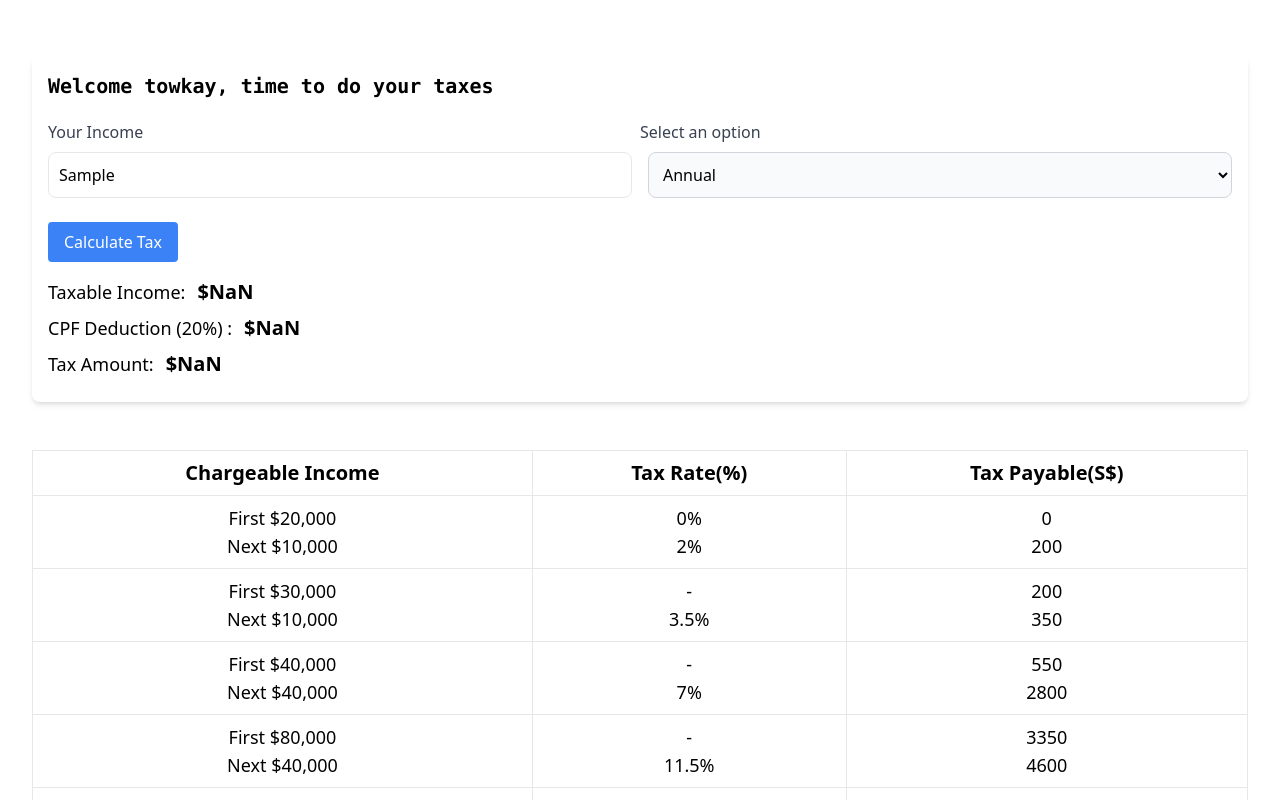
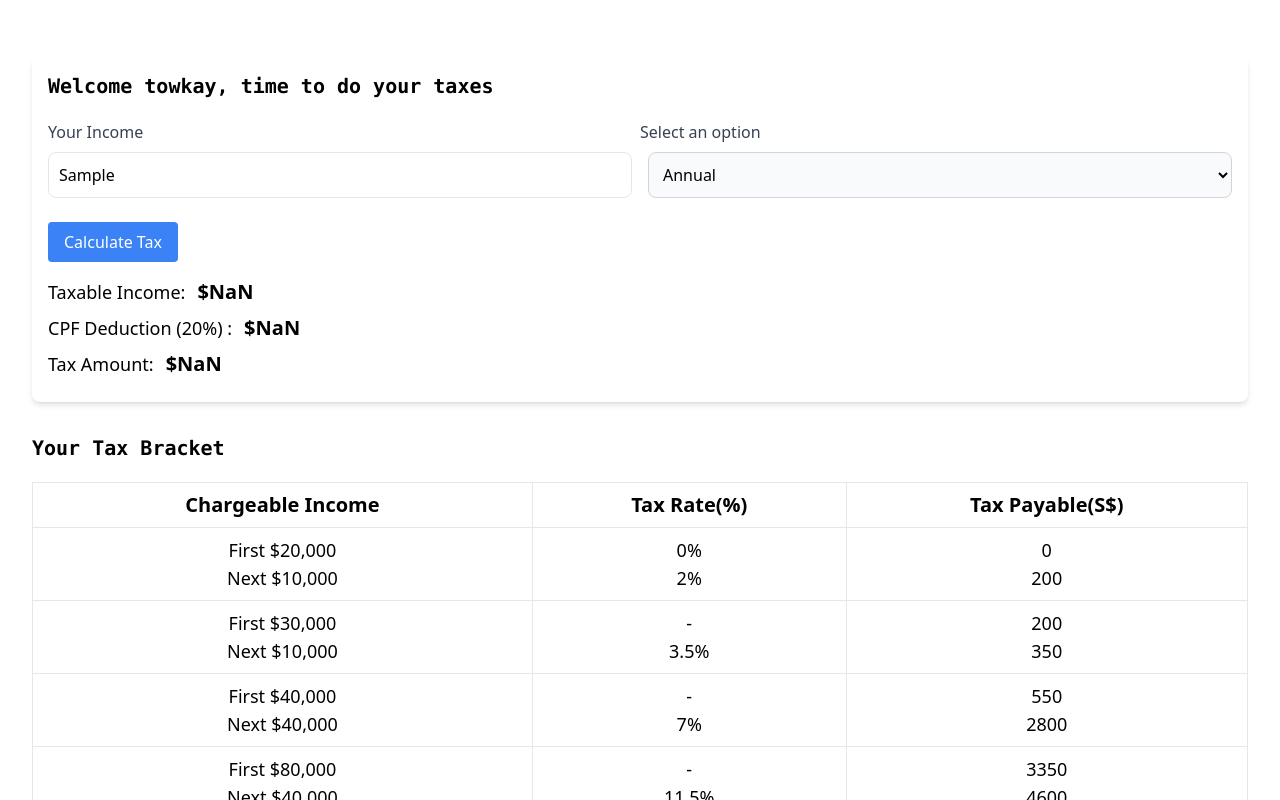
Before and after one commit to Sh3lby007/towkay-tax, a Vue app: page / in a window 1280 px wide. Both pictures are taken after typing "Sample" into the empty fields and a click on the button "Calculate Tax". Shown: the top 800 px of the page. Built offline with nearby package versions, Linux system fonts and the light colour scheme.

Commit message:
Update Home page styling.

```diff
--- a/src/pages/HomeView.vue
+++ b/src/pages/HomeView.vue
@@ -16,9 +16,13 @@ function onCalculate(newIncome: number) {
 
 <template>
     <main>
-        <Income @tax-calculated="onCalculate" />
-        <br />
-        <br />
+        <Income @tax-calculated="onCalculate" class="mb-8" />
+        <h1
+            v-if="isCalculated"
+            class="overflow-hidden whitespace-nowrap font-mono text-xl font-bold animate-typing mb-5"
+        >
+            Your Tax Bracket
+        </h1>
         <TaxTable v-if="isCalculated" :taxable-income="income" />
     </main>
 </template>
```
